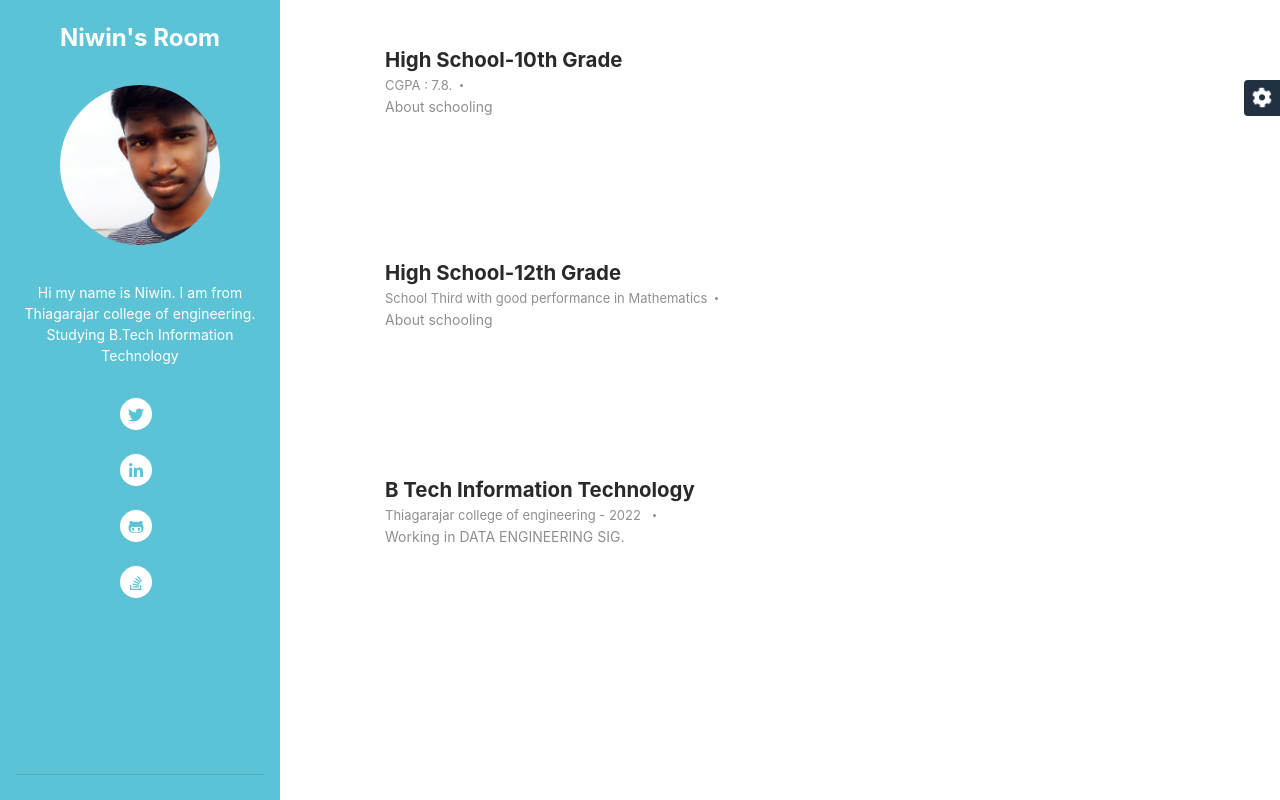
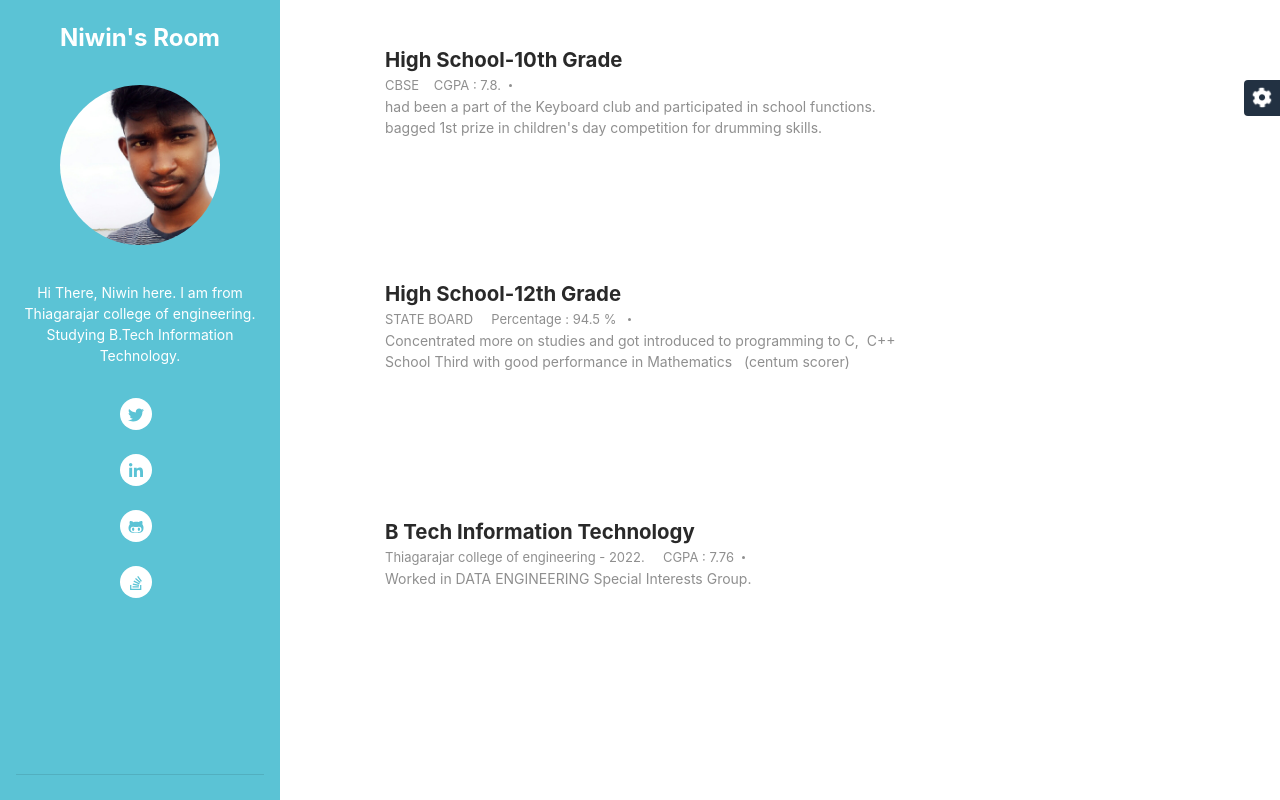
Before and after one commit to Niwinp/personal, a plain HTML site: page index.html in a window 1280 px wide. Shown: the top 800 px of the page. Drawn offline with Linux system fonts and the light colour scheme.

Commit message:
Add files via upload

```diff
--- a/index.html
+++ b/index.html
@@ -10,6 +10,7 @@
     <meta name="description" content="Blog Template">
     <meta name="author" content="Xiaoying Riley at 3rd Wave Media">
     <link rel="shortcut icon" href="favicon.ico">
+	<link rel="stylesheet" href="master.css">
 
     <!-- FontAwesome JS-->
     <script defer src="https://use.fontawesome.com/releases/v5.7.1/js/all.js" integrity="sha384-eVEQC9zshBn0rFj4+TU78eNA19HMNigMviK/PU/FFjLXqa/GKPgX58rvt5Z8PLs7" crossorigin="anonymous"></script>
@@ -34,11 +35,11 @@
 				<div class="profile-section pt-3 pt-lg-0">
 				    <img class="profile-image mb-3 rounded-circle mx-auto" src="assets/images/profile.jpg" alt="image" >
 
-					<div class="bio mb-3"><br>Hi my name is Niwin. I am from Thiagarajar college of engineering.<br> Studying B.Tech Information Technology</div><!--//bio-->
+					<div class="bio mb-3"><br>Hi There, Niwin here. I am from Thiagarajar college of engineering.<br> Studying B.Tech Information Technology.</div><!--//bio-->
 					<ul class="social-list list-inline py-3 mx-auto">
-			            <li class="list-inline-item"><a href="#"><i class="fab fa-twitter fa-fw"></i></a></li><br><br>
-			            <li class="list-inline-item"><a href="#"><i class="fab fa-linkedin-in fa-fw"></i></a></li><br><br>
-			            <li class="list-inline-item"><a href="#"><i class="fab fa-github-alt fa-fw"></i></a></li><br><br>
+			            <li class="list-inline-item"><a href="https://twitter.com/niwinp"><i class="fab fa-twitter fa-fw"></i></a></li><br><br>
+			            <li class="list-inline-item"><a href="https://www.linkedin.com/in/niwin-p-318224107/"><i class="fab fa-linkedin-in fa-fw"></i></a></li><br><br>
+			            <li class="list-inline-item"><a href="https://github.com/Niwinp"><i class="fab fa-github-alt fa-fw"></i></a></li><br><br>
 						<li class="list-inline-item"><a href="#"><i class="fab fa-stack-overflow fa-fw"></i></a></li><br><br>
 						<br><br><br><br><br>
 
@@ -60,8 +61,10 @@
 					<!-- <img class="mr-3 img-fluid post-thumb d-none d-md-flex" src="assets/images/blog/blog-post-thumb-1.jpg" alt="image"> -->
                     <div class="media-body">
                         <h3 class="title mb-1">High School-10th Grade</h3>
-                        <div class="meta mb-1"><span class="date">CGPA : 7.8.</span>
-                        <div class="intro">About schooling</div>
+                        <div class="meta mb-1"><span class="date">CBSE &nbsp&nbsp CGPA : 7.8.</span>
+                        <div class="intro">had been a part of the Keyboard club and participated in school functions.<br>
+
+bagged 1st prize in children's day competition for drumming skills.</div>
                         <!-- <a class="more-link" href="blog-post.html">Read more &rarr;</a> -->
                     </div><!--//media-body-->
                 <!--//media-->
@@ -79,8 +82,8 @@
 					<!-- <img class="mr-3 img-fluid post-thumb d-none d-md-flex" src="assets/images/blog/blog-post-thumb-1.jpg" alt="image"> -->
                     <div class="media-body">
                         <h3 class="title mb-1">High School-12th Grade</h3>
-                        <div class="meta mb-1"><span class="date"> School Third with good performance in Mathematics</span>
-                        <div class="intro">About schooling</div>
+                        <div class="meta mb-1"><span class="date">STATE BOARD &nbsp&nbsp&nbsp Percentage : 94.5 % </span>
+                        <div class="intro">Concentrated more on studies and got introduced to programming to C,&nbsp C++<br>School Third with good performance in Mathematics &nbsp (centum scorer)</div>
                         <!-- <a class="more-link" href="blog-post.html">Read more &rarr;</a> -->
                     </div><!--//media-body-->
                 </div><!--//media-->
@@ -101,8 +104,8 @@
 					<!-- <img class="mr-3 img-fluid post-thumb d-none d-md-flex" src="assets/images/blog/blog-post-thumb-1.jpg" alt="image"> -->
                     <div class="media-body">
                         <h3 class="title mb-1">B Tech Information Technology</h3>
-                        <div class="meta mb-1"><span class="date">Thiagarajar college of engineering - 2022 </span>
-                        <div class="intro">Working in DATA ENGINEERING SIG.  </div>
+                        <div class="meta mb-1"><span class="date">Thiagarajar college of engineering - 2022. &nbsp&nbsp&nbsp CGPA : 7.76</span>
+                        <div class="intro">Worked in DATA ENGINEERING Special Interests Group.  </div>
                         <!-- <a class="more-link" href="blog-post.html">Read more &rarr;</a> -->
                     </div><!--//media-body-->
                 </div><!--//media-->
@@ -114,7 +117,9 @@
 
 	</section>
 	<div id="config-panel" class="config-panel d-none d-lg-block">
+
 		<div class="panel-inner">
+
 			<a id="config-trigger" class="config-trigger config-panel-hide text-center" href="#"><i class="fas fa-cog fa-spin mx-auto" data-fa-transform="down-6" ></i></a>
 			<h5 class="panel-title">Choose Colour</h5>
 			<ul id="color-options" class="list-inline mb-0">
--- /dev/null
+++ b/master.css
@@ -0,0 +1,16 @@
+body
+{
+	animation : transitionIn 0.75s;
+}
+@keyframes transitionIn
+{
+from
+{
+opacity : 0;
+transform : translateY(-10px);
+}
+to
+{
+	opacity:1
+	transform : translateY(0);
+}
```
